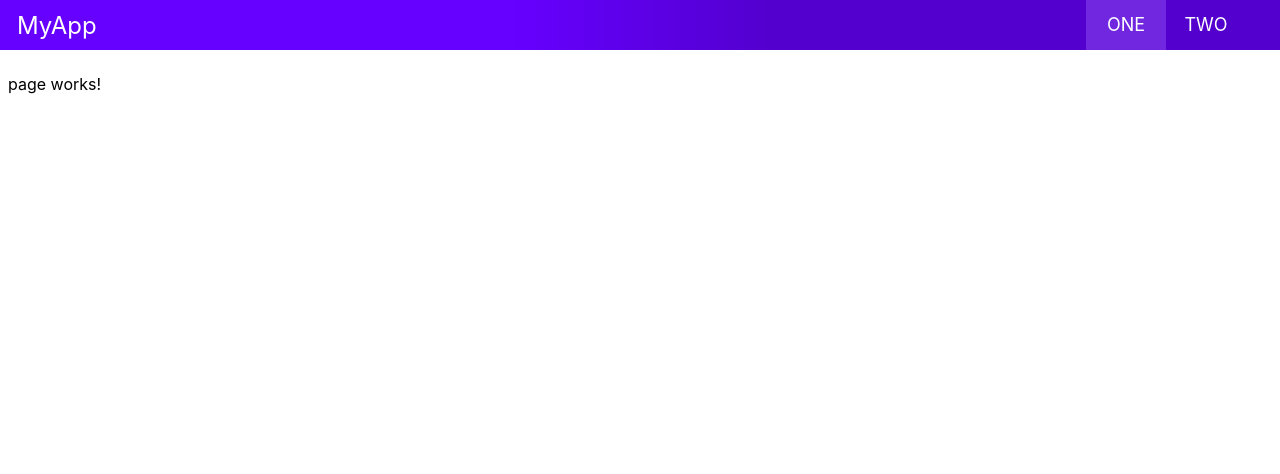
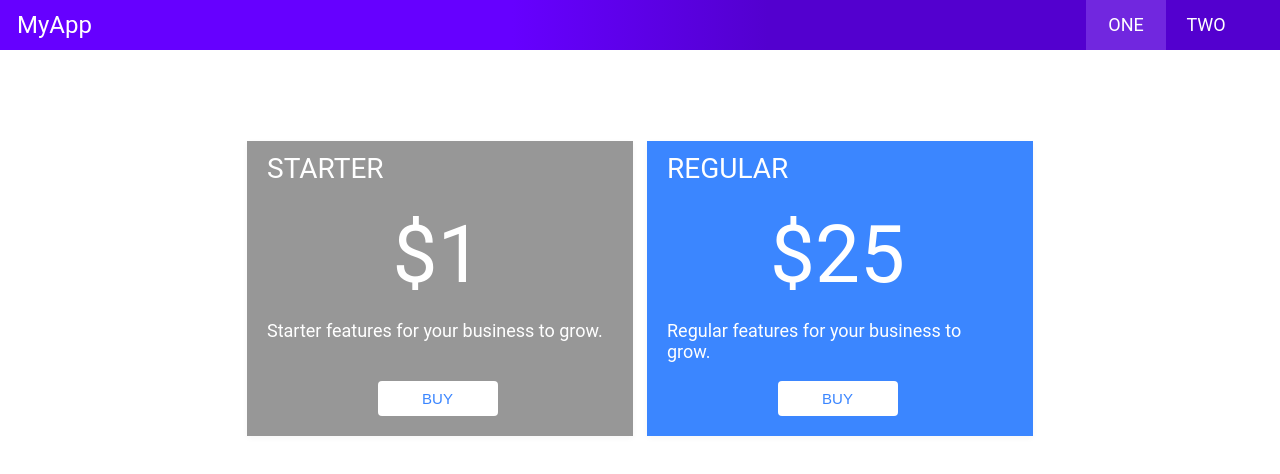
Before and after one commit to chalkmaster/plan_purchase, an Angular app: page /one in a window 1280 px wide. Shown: the top 474 px of the page. Built offline with nearby package versions, Linux system fonts and the light colour scheme.

Commit message:
Formating plan card style

```diff
--- a/src/app/app-routing.module.ts
+++ b/src/app/app-routing.module.ts
@@ -1,19 +1,11 @@
 import { NgModule } from '@angular/core';
 import { RouterModule, Routes } from '@angular/router';
 import { PageComponent } from './page/page.component';
-import { Plan } from './plan/plan';
-
-const fakeData: Plan[] = [
-  new Plan('plan_starter', 'starter', 'starter features for your business to grow.', 1),
-  new Plan('plan_regular', 'regular', 'regular features for your business to grow.', 25),
-  new Plan('plan_professional', 'professional', 'professional features for your business to grow.', 75),
-  new Plan('plan_ultimate', 'ultimate', 'ultimate features for your business to grow.', 115),
-];
 
 const routes: Routes = [
   { path: '', redirectTo: 'one', pathMatch: 'full' },
-  { path: 'one', component: PageComponent, data: fakeData.slice(0, 1) },
-  { path: 'two', component: PageComponent, data: fakeData.slice(2, 3) },
+  { path: 'one', component: PageComponent, data: { page: 0 } },
+  { path: 'two', component: PageComponent, data: { page: 1 } },
 ];
 
 @NgModule({
--- a/src/app/app.component.html
+++ b/src/app/app.component.html
@@ -1,2 +1,2 @@
 <app-toolbar></app-toolbar>
-<router-outlet class="content"></router-outlet>
+<router-outlet></router-outlet>
--- a/src/app/page/page.component.html
+++ b/src/app/page/page.component.html
@@ -1 +1,4 @@
-<p>page works!</p>
+<div class="page-content">
+  <app-plan *ngFor="let plan of plans"
+            [plan]="plan"></app-plan>
+</div>
--- a/src/app/page/page.component.scss
+++ b/src/app/page/page.component.scss
@@ -0,0 +1,15 @@
+.page-content {
+  display: grid;
+  grid-area: "content";
+  grid-auto-flow: column;
+  justify-content: center;
+  align-content: center;
+  gap: 14px;
+  margin-top: 83px;
+}
+
+@media screen and (max-width: 800px) {
+  .page-content {
+    grid-template-columns: 100%;
+  }
+}
--- a/src/app/page/page.component.ts
+++ b/src/app/page/page.component.ts
@@ -1,15 +1,30 @@
 import { Component, OnInit } from '@angular/core';
+import { ActivatedRoute } from '@angular/router';
+import { Plan } from '../plan/plan';
 
 @Component({
   selector: 'app-page',
   templateUrl: './page.component.html',
-  styleUrls: ['./page.component.scss']
+  styleUrls: ['./page.component.scss'],
 })
 export class PageComponent implements OnInit {
+  fakeData: Plan[] = [
+    new Plan('plan_starter', 'STARTER', 'Starter features for your business to grow.', 1, '#979797'),
+    new Plan('plan_regular', 'REGULAR', 'Regular features for your business to grow.', 25, '#3B86FF'),
+    new Plan('plan_professional', 'PROFESSIONAL', 'Professional features for your business to grow.', 75,
+      '#8B68EE'),
+    new Plan('plan_ultimate', 'ULTIMATE', 'Ultimate features for your business to grow.', 115, '#EE3541'),
+  ];
+  plans?: Plan[];
 
-  constructor() { }
+  constructor(private route: ActivatedRoute) {
+  }
 
   ngOnInit(): void {
+    const data: { page: number } = this.route.snapshot.data as { page: number };
+    const pagesize: number = 2;
+    const page: number = data.page * pagesize;
+    this.plans = this.fakeData?.slice(page, page + pagesize);
   }
 
 }
--- /dev/null
+++ b/src/app/plan/plan-state.ts
@@ -0,0 +1,3 @@
+export enum PlanState {
+  available, bought, navailable
+}
--- a/src/app/plan/plan.component.html
+++ b/src/app/plan/plan.component.html
@@ -1 +1,9 @@
-<p>plan works!</p>
+<div class="plan-content"
+     [ngStyle]="{'background-color': plan?.color}">
+  <span class="plan-content-name">{{plan?.name}}</span>
+  <span class="plan-content-value">{{plan?.value}}</span>
+  <span class="plan-content-description">{{plan?.description}}</span>
+  <div class="plan-content-action">
+    <button class="plan-content-action-button">BUY</button>
+  </div>
+</div>
--- a/src/app/plan/plan.component.scss
+++ b/src/app/plan/plan.component.scss
@@ -0,0 +1,49 @@
+.plan-content {
+  box-shadow: 0px 2px 6px #0000000a;
+  color: #ffffff;
+  display: grid;
+  grid-template-areas: "name", "value", "description", "action";
+  grid-template-rows: 56px 112px 61px auto;
+  height: 284px;
+  padding: 11px 25px 0 20px;
+  width: 341px;
+}
+
+.plan-content-name {
+  font-size: 28px;
+  grid-area: "name";
+}
+
+.plan-content-value {
+  font-size: 80px;
+  grid-area: "value";
+  text-align: center;
+  vertical-align: middle;
+}
+
+.plan-content-value::before {
+  content: "$";
+}
+
+.plan-content-description {
+  font-size: 18px;
+  grid-area: "description";
+  text-align: left;
+}
+
+.plan-content-action {
+  grid-area: "action";
+  text-align: center;
+}
+
+.plan-content-action-button {
+  background: #ffffff 0% 0% no-repeat padding-box;
+  border-radius: 4px;
+  border: none;
+  color: #3b86ff;
+  font-size: 15px;
+  height: 35px;
+  letter-spacing: 0px;
+  text-align: center;
+  width: 120px;
+}
--- a/src/app/plan/plan.ts
+++ b/src/app/plan/plan.ts
@@ -1,8 +1,12 @@
+import { PlanState } from './plan-state';
+
 export class Plan {
   constructor(
     public id: string = '',
     public name: string = '',
     public description: string = '',
     public value: number = 0.0,
+    public color: string = '',
+    public state: PlanState = PlanState.available,
   ) { }
 }
--- a/src/app/toolbar/toolbar.component.scss
+++ b/src/app/toolbar/toolbar.component.scss
@@ -4,6 +4,7 @@
   align-items: center;
   background-image: linear-gradient(to right, #6600ff, #6600ff, #6600ff, #5300cf, #5300cf, #5300cf);
   display: flex;
+  grid-area: "toolbar";
   height: $toobar-height;
   left: 0;
   padding: 0 $padding-default 0 $padding-default;
--- a/src/styles.scss
+++ b/src/styles.scss
@@ -2,20 +2,17 @@
 
 html {
   font-weight: normal;
-  font-family: -apple-system, BlinkMacSystemFont, "Segoe UI", Roboto, Oxygen, Ubuntu, Cantarell, "Open Sans",
+  font-family: Roboto, "Segoe UI", -apple-system, BlinkMacSystemFont, Oxygen, Ubuntu, Cantarell, "Open Sans",
     "Helvetica Neue", sans-serif;
 }
 
 app-root {
   display: grid;
-  grid-template-areas: toolbar, content;
-  grid-template-columns: 1;
+  grid-template-areas: "toolbar", "content";
+  grid-template-columns: auto;
   grid-template-rows: $toobar-height auto;
 }
 
 .spacer {
   flex: 1;
 }
-
-@media screen and (max-width: 800px) {
-}
```
